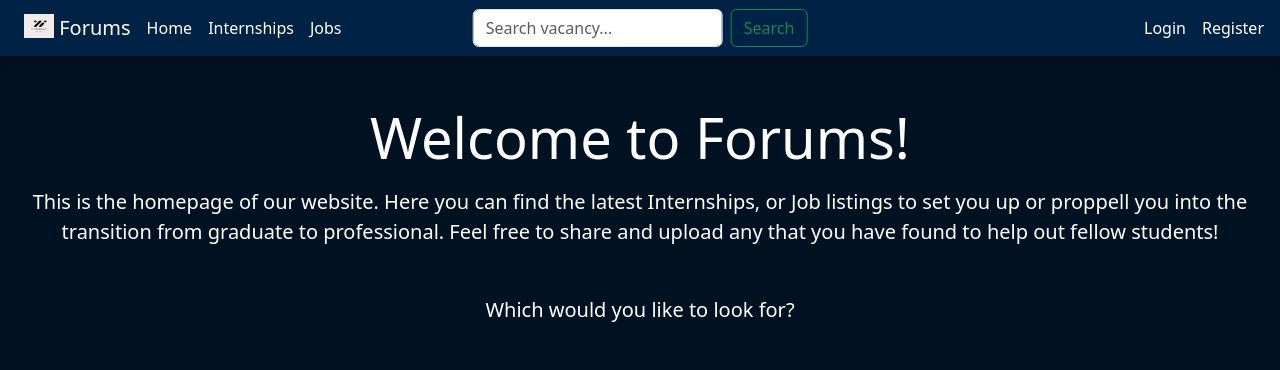
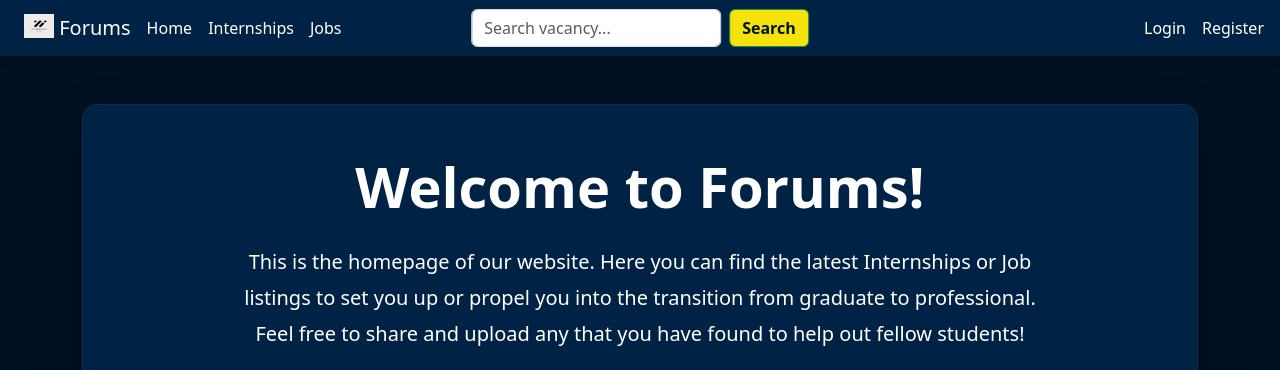
Before and after one commit to piotrekrupa/Team-1C, a Django app: page / in a window 1280 px wide. Shown: the top 370 px of the page. Run offline with Django 5.2, Linux system fonts and the light colour scheme.

Commit message:
Hompage and Search Style

```diff
--- a/templates/WAD2/base.html
+++ b/templates/WAD2/base.html
@@ -37,7 +37,7 @@
         </div>
         <form class="d-flex position-absolute start-50 translate-middle" method="get" action="{% url 'forum:search' %}" role="search" style="top: 50%; z-index: 10;">
             <input class="form-control me-2" type="search" name="query" placeholder="Search vacancy..." value="{{query}}" aria-label="Search" style="width: 250px;">
-            <button class="btn btn-outline-success" type="submit">Search</button>
+            <button class="btn btn-outline-success" style="background-color: var(--accent-primary); color: var(--bg-primary); font-weight: bold;" type="submit">Search</button>
         </form>
             <div class="d-flex justify-content-end" style="flex: 1;">
             <ul class="navbar-nav d-flex flex-row gap-3 mb-0 pe-3">
--- a/templates/WAD2/homepage.html
+++ b/templates/WAD2/homepage.html
@@ -5,16 +5,18 @@
 {% endblock %}
 
 {% block body_block %}
-    <div class="text-center mt-5 mb-4 px-3">
-        <h1 class="display-4 mb-3">Welcome to Forums!</h1>
-        <p class="lead text-muted mb-5">
-            This is the homepage of our website. Here you can find the latest Internships, or Job listings to set you up or proppell you into the transition from graduate to professional. Feel free to share and upload any that you have found to help out fellow students!
-        </p>
-        <p class="lead text-muted mb-5">
-            Which would you like to look for?
-        </p>
+    <div class="container mt-5 mb-5">
+        <div class="text-center px-4 py-5 shadow-lg" style="background-color: var(--bg-secondary); border-radius: 15px; border: 1px solid rgba(255,255,255,0.05);">
+            <h1 class="display-4 fw-bold mb-4 text-primary">Welcome to Forums!</h1>
+            <p class="lead mx-auto mb-4" style="color: var(--text-secondary); max-width: 800px; line-height: 1.8;">
+                This is the homepage of our website. Here you can find the latest Internships or Job listings to set you up or propel you into the transition from graduate to professional. Feel free to share and upload any that you have found to help out fellow students!
+            </p>
+            <h4 class="mt-4" style="color: var(--text-primary);">Which would you like to look for?</h4>
+        </div>
+    </div>
 
-        <div class="row g-0"> <div class="col-12 col-md-6 split-wrapper">
+    <div class="row g-0">
+        <div class="col-12 col-md-6 split-wrapper">
             <a href="{% url 'forum:internships' %}" class="split-card internships-card">
                 <span class="card-text">internships</span>
             </a>
--- a/templates/WAD2/internships.html
+++ b/templates/WAD2/internships.html
@@ -14,7 +14,7 @@
                     </div>
                 </div>
             {% empty %}
-                <p>No internships foun</p>
+                <p>No internships found</p>
             {% endfor %}
         </div>
     </div>
```
